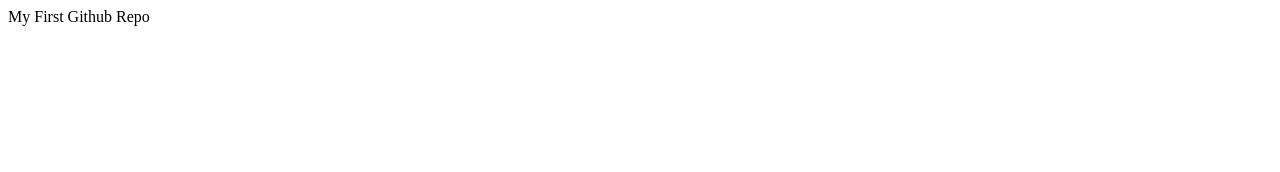
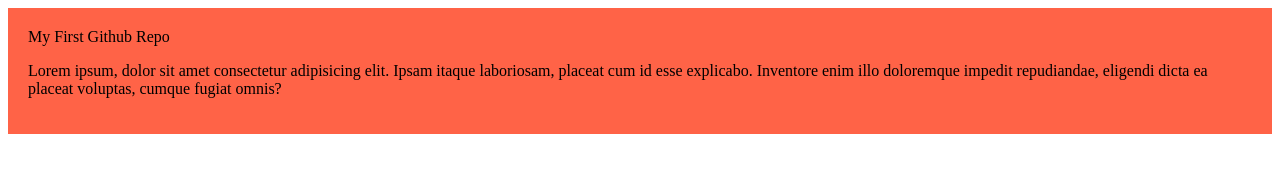
Before and after one commit to sajidhossain8272/Programming-Hero, a plain HTML site: page index.html in a window 1280 px wide. Drawn offline with Linux system fonts and the light colour scheme.

Commit message:
added the css file

```diff
--- a/index.html
+++ b/index.html
@@ -4,8 +4,14 @@
     <meta charset="UTF-8">
     <meta name="viewport" content="width=device-width, initial-scale=1.0">
     <title>Github Repo</title>
+    <link rel="stylesheet" href="style.css">
 </head>
 <body>
-    My First Github Repo
+    <div>
+        My First Github Repo
+        <p>
+         Lorem ipsum, dolor sit amet consectetur adipisicing elit. Ipsam itaque laboriosam, placeat cum id esse explicabo. Inventore enim illo doloremque impedit repudiandae, eligendi dicta ea placeat voluptas, cumque fugiat omnis?
+        </p>
+    </div>
 </body>
 </html>
--- /dev/null
+++ b/style.css
@@ -0,0 +1,5 @@
+div {
+    background-color: tomato;
+    padding: 20px;
+
+}
```
